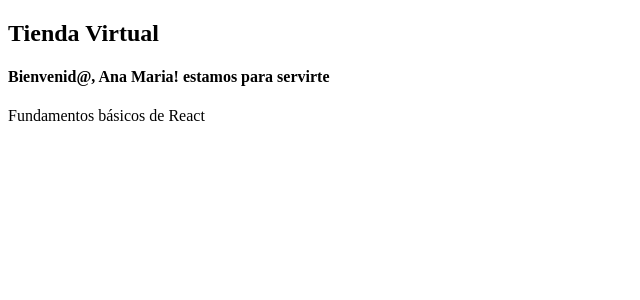
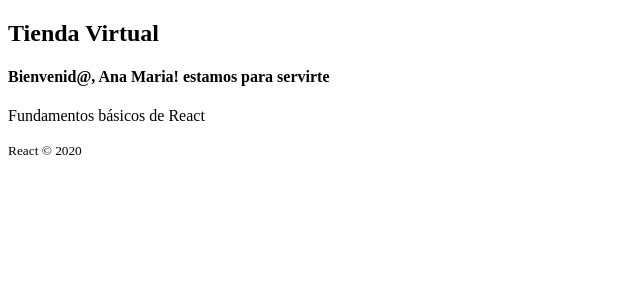
Before and after one commit to jcarlosj/React-Fundamentos-U-JPdTV, a React (Create React App) app: page / in a window 1280 px wide. Shown: the top 300 px of the page, without its empty margins (0-640 px from the left). Built offline with nearby package versions, Linux system fonts and the light colour scheme.

Commit message:
[+] Component > Footer: Usando Arrow Function

```diff
--- a/src/App.js
+++ b/src/App.js
@@ -1,14 +1,14 @@
-import React from 'react';
+import React, { Fragment } from 'react';
 import Header from './components/Header';
+import Footer from './components/Footer';
 
 function App() {
     return (
-        <div className="App">
-            <header className="App-header">
-                <Header />
-                <p>Fundamentos básicos de React</p>
-            </header>
-        </div>
+        <Fragment>
+            <Header />
+            <p>Fundamentos básicos de React</p>
+            <Footer />
+        </Fragment>
     );
 }
 
--- /dev/null
+++ b/src/components/Footer.js
@@ -0,0 +1,12 @@
+import React from 'react';
+
+/** Function Expression */
+const Footer = () => {
+    return (
+        <footer>
+            <small>React &copy; 2020</small>
+        </footer>
+    );
+}
+
+export default Footer;
--- a/src/components/Header.jsx
+++ b/src/components/Header.jsx
@@ -1,5 +1,6 @@
 import React from 'react';
 
+/** Function Declaration */
 function Header() {
     /** Propiedades */
     const user = {
```
